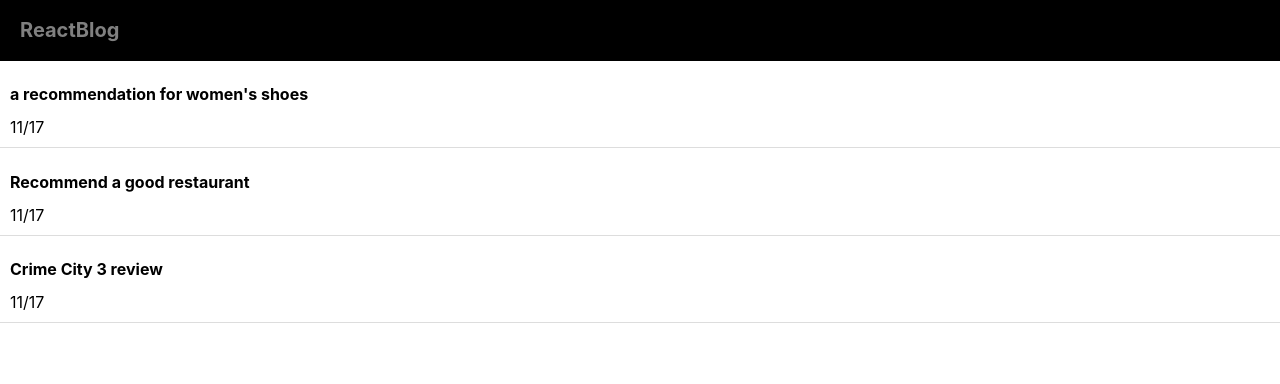
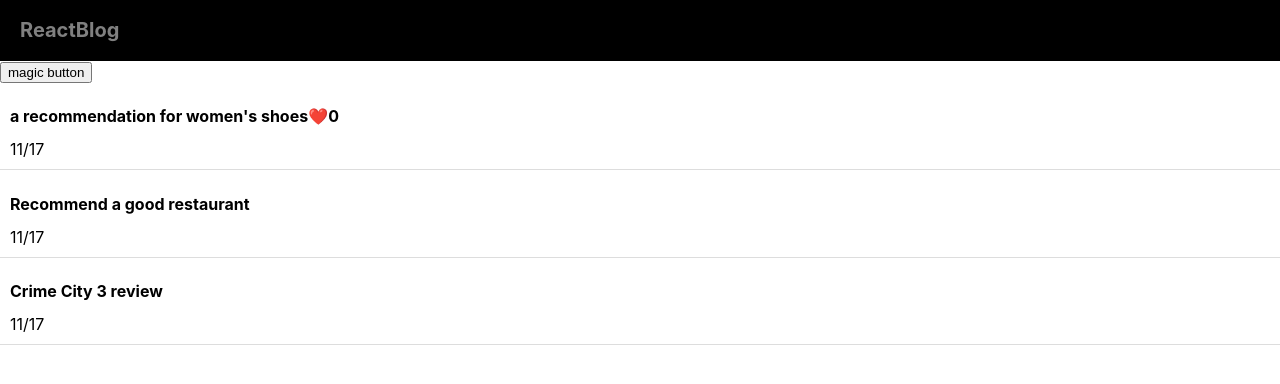
Before and after one commit to oilpaintingKV/study-react, a React (Create React App) app in the folder react-blog/: page / in a window 1280 px wide. Shown: the top 384 px of the page. Built offline with nearby package versions, Linux system fonts and the light colour scheme.

Commit message:
onClick & change state

```diff
--- a/react-blog/src/App.js
+++ b/react-blog/src/App.js
@@ -1,3 +1,5 @@
+/* eslint-disable */ // warning bye~
+
 import './App.css';
 import { useState } from 'react';
 
@@ -8,13 +10,36 @@ function App() {
     'Crime City 3 review',
   ]);
 
+  let [like, setLike] = useState(0);
+
   return (
     <div className='App'>
       <div className='black-nav'>
         <h1 style={{ fontSize: '20px', color: 'gray' }}>ReactBlog</h1>
       </div>
+      <button
+        onClick={() => {
+          setTitle([
+            'Crime City 1 review',
+            'Recommend a good restaurant',
+            'Crime City 3 review',
+          ]);
+        }}
+      >
+        magic button
+      </button>
       <div className='list'>
-        <h2 className='tit'>{title[0]}</h2>
+        <h2 className='tit'>
+          {title[0]}
+          <span
+            onClick={() => {
+              setLike(like + 1);
+            }}
+          >
+            ❤️
+          </span>
+          {like}
+        </h2>
         <span className='date'>11/17</span>
       </div>
       <div className='list'>
```
